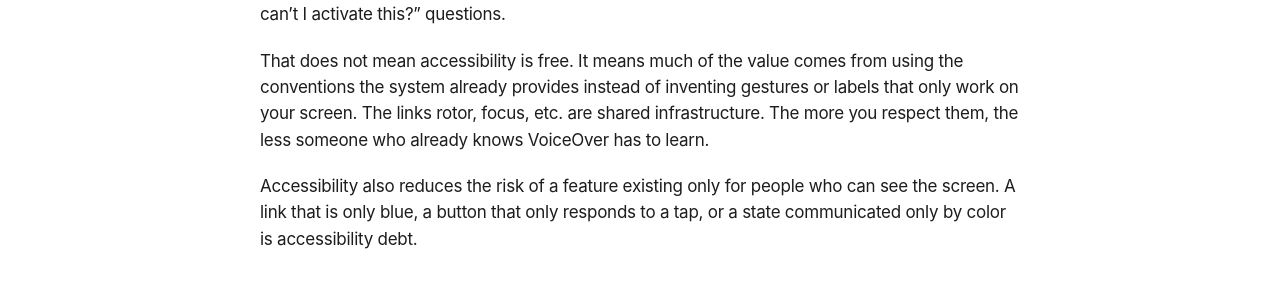
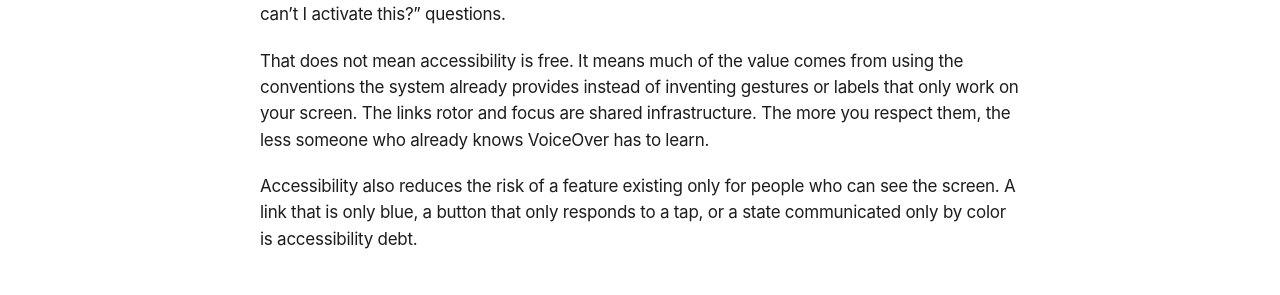
Before and after one commit to obocat/daniel_toranzo_perez, a Jekyll site: the page built from _posts/2026-11-19-attributedstring-enlaces-voiceover.markdown, in a window 1280 px wide and 900 px high, scrolled down 4954 px. Shown: the part 209-504 px from the top of the window. Built offline with Jekyll 4.4.1, drawn with Linux system fonts in a browser that asks for light colours.

Commit message:
docs: remove etcetera from accessibility example (#37)

```diff
--- a/_posts/2026-11-19-attributedstring-enlaces-voiceover.markdown
+++ b/_posts/2026-11-19-attributedstring-enlaces-voiceover.markdown
@@ -290,7 +290,7 @@ Accessibility is not only a product decision. The European Accessibility Act (EA
 
 The practical argument comes before the law, though. Someone who already uses VoiceOver on their iPhone should not have to learn a new interaction model for your app. If links behave like links, buttons like buttons, and headings like headings, that person arrives with part of the work already done. The app feels predictable, initial learning is shorter, and support gets fewer “why can’t I activate this?” questions.
 
-That does not mean accessibility is free. It means much of the value comes from using the conventions the system already provides instead of inventing gestures or labels that only work on your screen. The links rotor, focus, etc. are shared infrastructure. The more you respect them, the less someone who already knows VoiceOver has to learn.
+That does not mean accessibility is free. It means much of the value comes from using the conventions the system already provides instead of inventing gestures or labels that only work on your screen. The links rotor and focus are shared infrastructure. The more you respect them, the less someone who already knows VoiceOver has to learn.
 
 Accessibility also reduces the risk of a feature existing only for people who can see the screen. A link that is only blue, a button that only responds to a tap, or a state communicated only by color is accessibility debt.
 
```
Also changed, not shown: other parts of _posts/2026-11-19-attributedstring-enlaces-voiceover.markdown (+1 -1 lines).
